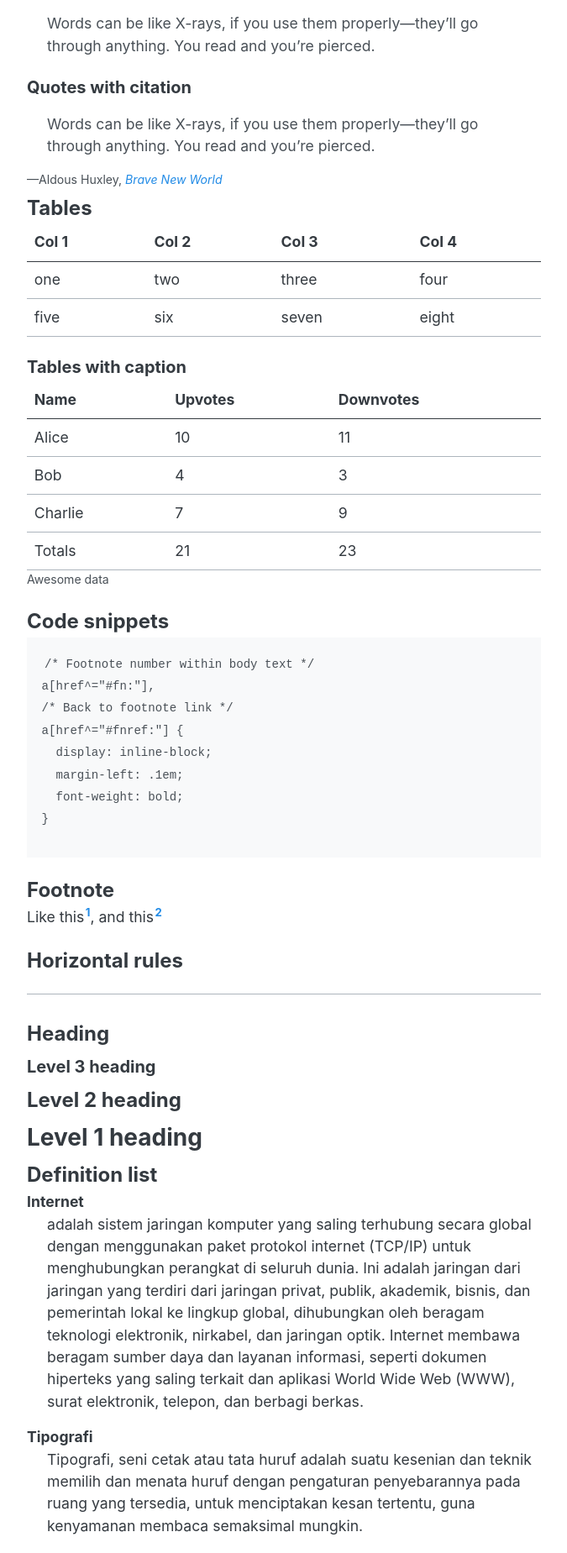
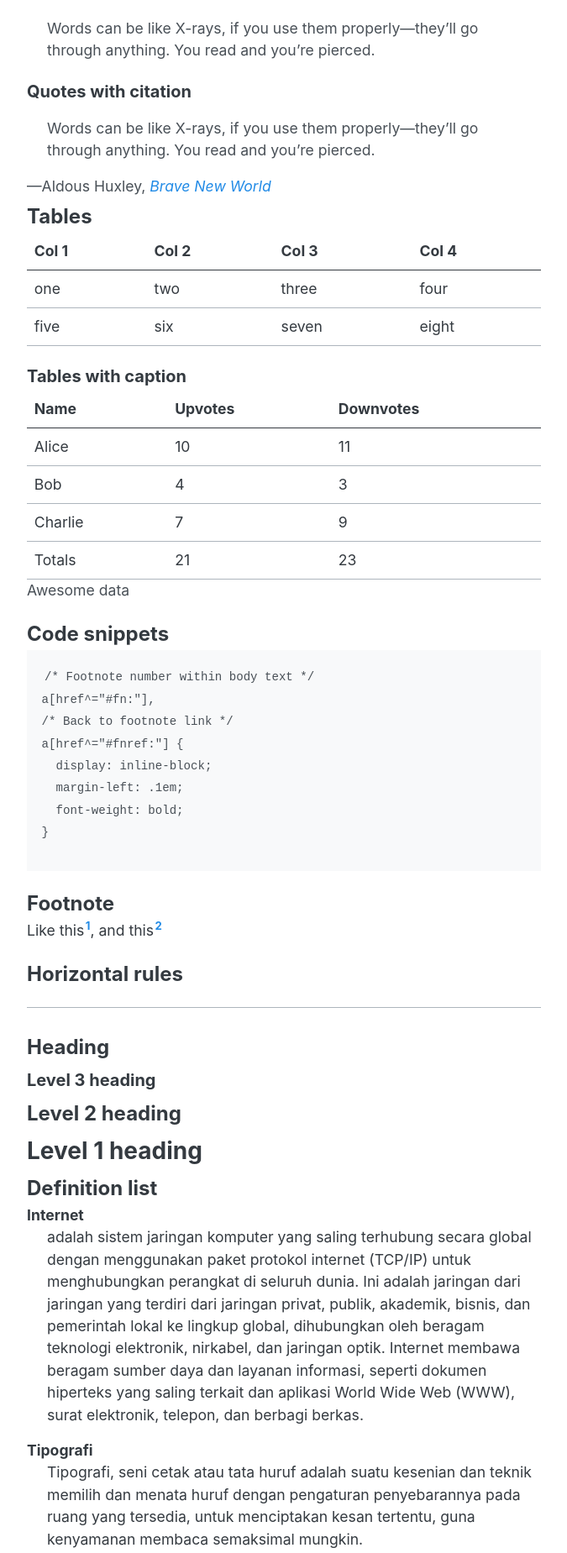
Before and after one commit to mhmdilfaj/blog, a Jekyll site: the page built from _posts/2021-07-25-styleguide.md, in a window 1280 px wide. Shown: the part 2234-4083 px from the top of the page at 84% size, without its empty margins (302-977 px from the left). Built offline with Jekyll 4.4.1, drawn with Linux system fonts in a browser that asks for light colours.

Commit message:
Update stylesheet.css

```diff
--- a/assets/stylesheet.css
+++ b/assets/stylesheet.css
@@ -97,7 +97,6 @@ thead th {
 table caption {
   caption-side: bottom;
   text-align: left;
-  font-size: 80%;
   color: var(--gray-700);
 }
 
@@ -107,7 +106,6 @@ figure {
 }
 
 figcaption {
-  font-size: 80%;
   color: var(--gray-700);
 }
 
```
